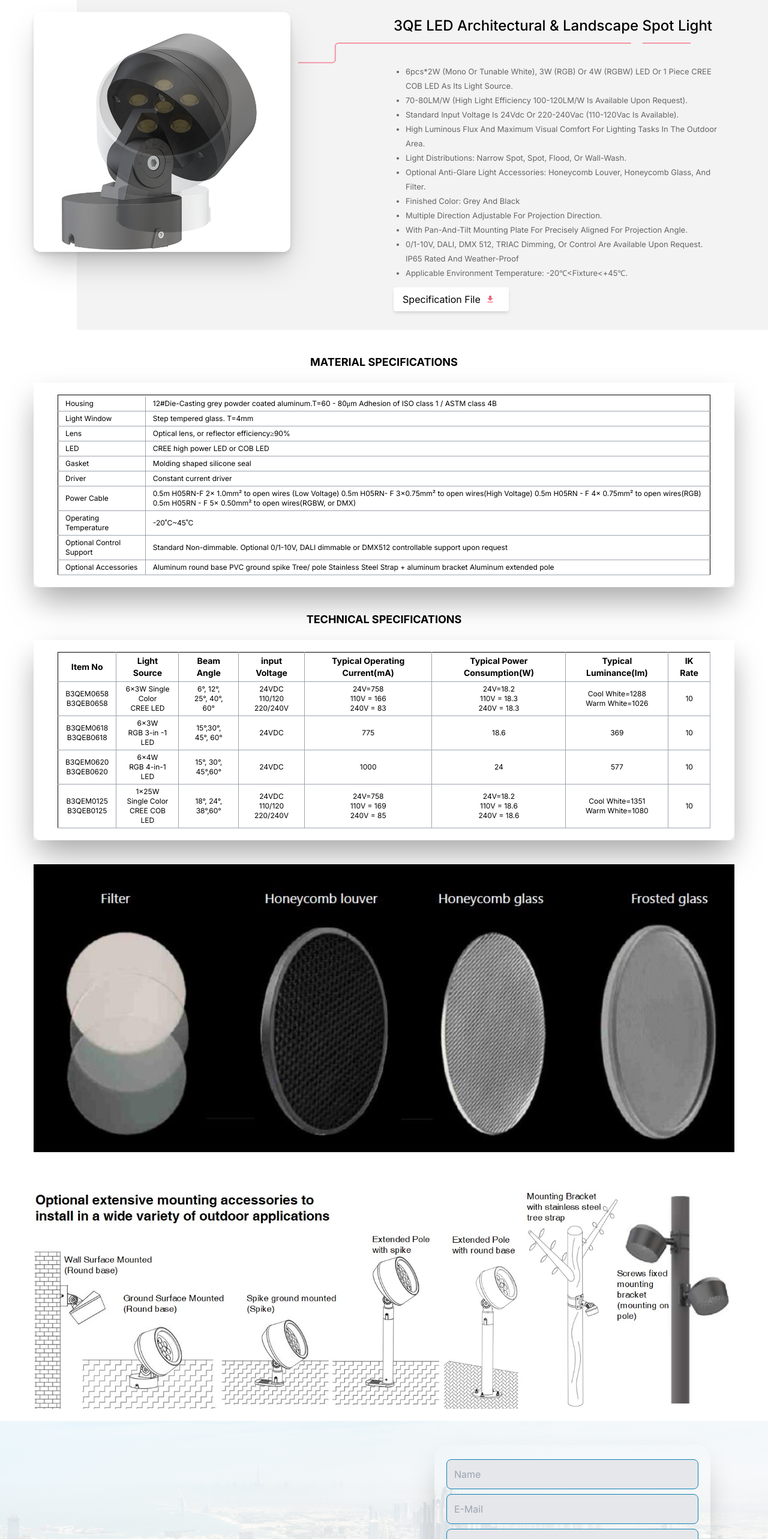
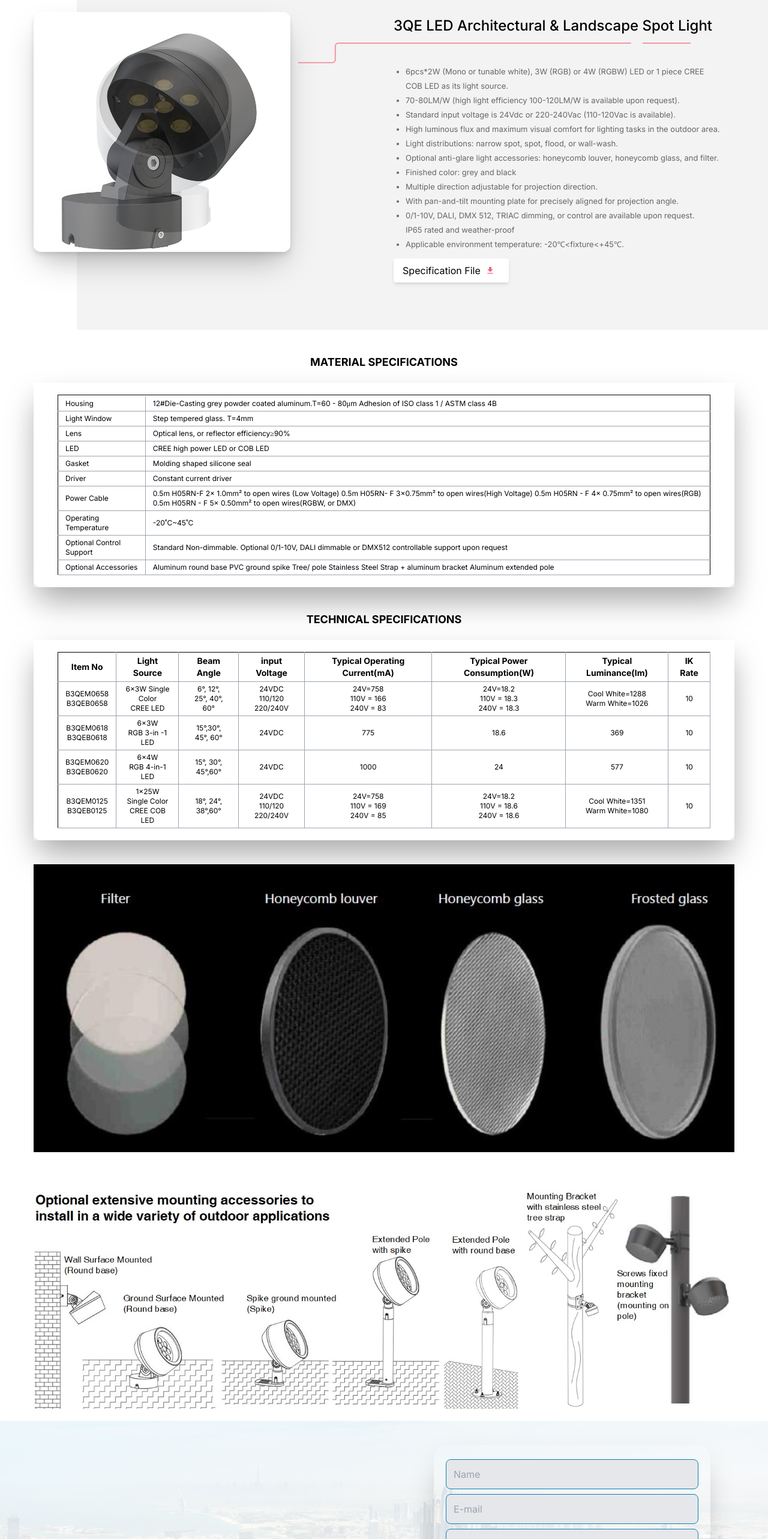
Before and after one commit to muthamizhyadav/auras-front, a React (Vite) app: page /outdoorlights in a window 1280 px wide. Shown: the part 234-2800 px from the top of the page at 60% size. Built offline with nearby package versions, Linux system fonts and the light colour scheme.

Commit message:
correction

```diff
--- a/src/components/Outdoor.jsx
+++ b/src/components/Outdoor.jsx
@@ -298,7 +298,7 @@ const Outdoor = () => {
                     <div className="w-[10%]"></div>
                     <div className="w-[90%]">
                         <p className="flex font-medium text-black py-5">
-                            L3QE LED Architectural &nbsp; <FaChevronRight className="mt-1" />{" "}
+                            Outdoor Lights &nbsp; <FaChevronRight className="mt-1" />{" "}
                             &nbsp; B3QEB0125
                         </p>
                     </div>
@@ -311,7 +311,7 @@ const Outdoor = () => {
                     </div>
                     <div className="bg-[#F3F3F3] py-10 sm:pb-44 lg:py-0 md:bg-inherit w-full px-5 sm:px-14 flex md:flex-row flex-col items-center md:gap-3 gap-10 md:absolute md:-translate-x-1/2 md:-translate-y-1/2 md:top-[30%] lg:top-[40%] xl:top-[45%]  md:left-1/2">
                         <p className="flex md:hidden font-medium  text-black">
-                            3QE LED Architectural &nbsp; <FaChevronRight className="mt-1" />{" "}
+                            Outdoor Lights &nbsp; <FaChevronRight className="mt-1" />{" "}
                             &nbsp; B3QEB0125
                         </p>
                         <div
@@ -322,7 +322,7 @@ const Outdoor = () => {
                                 transition: "background-image 1s ease",
                             }}
                         />
-                        <div className="sm:h-[387px] w-full md:w-[58%] lg:w-[63%]   sm:pl-0 capitalize">
+                        <div className="sm:h-[387px] w-full md:w-[58%] lg:w-[63%]   sm:pl-0 ">
                             <p className="text-base xs:text-lg lg:text-2xl font-medium lg:pl-[22%] md:pl-10  border-b-[1.5px] border-[#F2667C] md:border-none mb-2">
                                 3QE LED Architectural & Landscape Spot Light
                             </p>
@@ -516,7 +516,7 @@ const Outdoor = () => {
                         <p className="py-5 text-xs md:text-start text-justify">
                             If you are interested in our products and would like to receive
                             further information, please fill out the form below to send us
-                            your request. or mail to info@auraslighting.com directly.
+                            your request or mail to info@auraslighting.com directly.
                         </p>
                     </div>
                     <div className="form-content lg:w-[70%] w-full sm:p-5 p-3  rounded-3xl shadow-2xl">
@@ -532,7 +532,7 @@ const Outdoor = () => {
                                 type="email"
                                 name="mail"
                                 id="mail"
-                                placeholder="E-Mail"
+                                placeholder="E-mail"
                                 className="bg-gray-200 border border-[#0E82B4]  rounded-lg p-3 my-1 w-full"
                             />
                             <input
@@ -554,7 +554,7 @@ const Outdoor = () => {
                                 id="messege"
                                 rows="4"
                                 className="bg-gray-200 p-2 my-1 rounded-lg w-full border border-[#0E82B4]"
-                                placeholder="Messege"
+                                placeholder="Message"
                             ></textarea>
                         </div>
                         <div className="flex justify-end">
--- a/src/components/product.jsx
+++ b/src/components/product.jsx
@@ -392,7 +392,7 @@ export function Product() {
             <p className="py-5 text-xs md:text-start text-justify">
               If you are interested in our products and would like to receive
               further information, please fill out the form below to send us
-              your request. or mail to info@auraslighting.com directly.
+              your request or mail to info@auraslighting.com directly.
             </p>
           </div>
           <div className="form-content lg:w-[70%] w-full sm:p-5 p-3  rounded-3xl shadow-2xl">
@@ -408,7 +408,7 @@ export function Product() {
                 type="email"
                 name="mail"
                 id="mail"
-                placeholder="E-Mail"
+                placeholder="E-mail"
                 className="bg-gray-200 border border-[#0E82B4]  rounded-lg p-3 my-1 w-full"
               />
               <input
@@ -430,7 +430,7 @@ export function Product() {
                 id="messege"
                 rows="4"
                 className="bg-gray-200 p-2 my-1 rounded-lg w-full border border-[#0E82B4]"
-                placeholder="Messege"
+                placeholder="Message"
               ></textarea>
             </div>
             <div className="flex justify-end">
```
